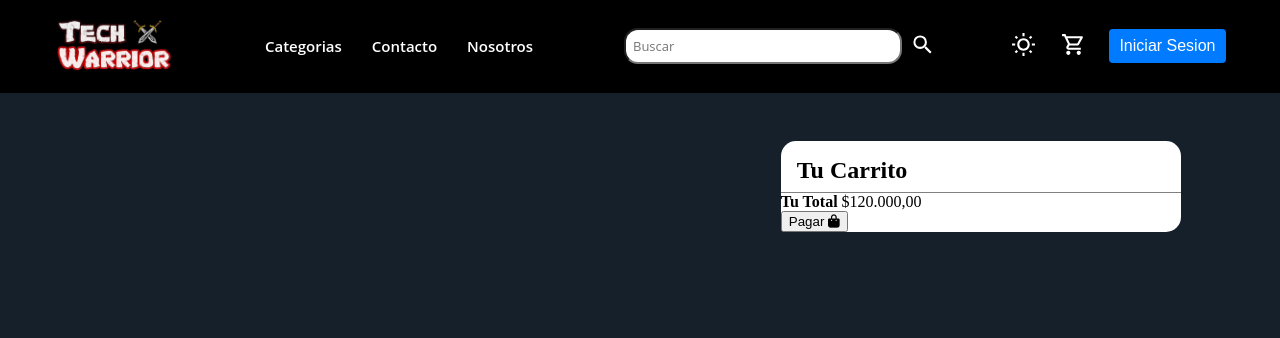
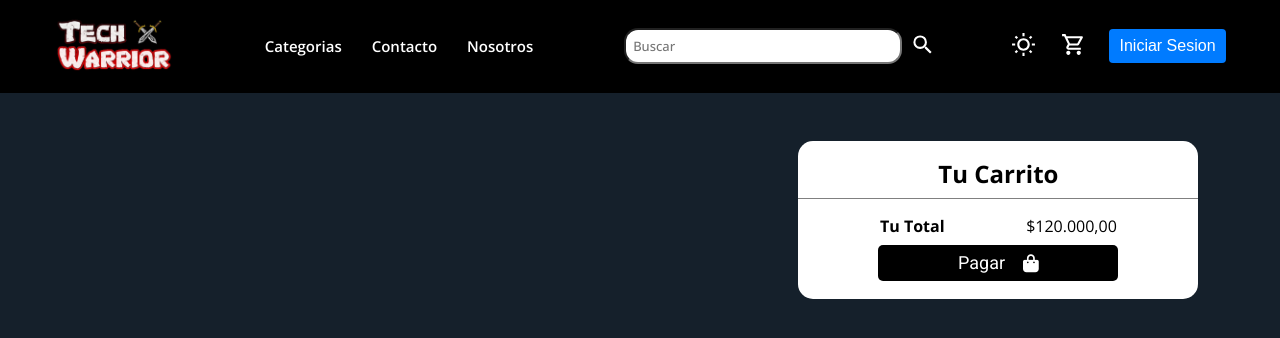
Before and after one commit to ChriisLM/TechWarrior, a plain HTML site: page carrito.html in a window 1280 px wide. Drawn offline with nearby package versions, Linux system fonts and the light colour scheme.

Commit message:
add estilos del pago del carrito

```diff
--- a/carrito.html
+++ b/carrito.html
@@ -7,6 +7,9 @@
     <link rel="stylesheet" href="/css/carrito.css">
     <link rel="stylesheet" href="/css/estilos.css">
     <link rel="stylesheet" href="https://cdnjs.cloudflare.com/ajax/libs/font-awesome/6.2.1/css/all.min.css" integrity="sha512-MV7K8+y+gLIBoVD59lQIYicR65iaqukzvf/nwasF0nqhPay5w/9lJmVM2hMDcnK1OnMGCdVK+iQrJ7lzPJQd1w==" crossorigin="anonymous" referrerpolicy="no-referrer" />
+    <link
+    href="https://fonts.googleapis.com/css2?family=Open+Sans:ital,wght@0,300..800;1,300..800&family=Roboto:ital,wght@0,100;0,300;0,400;0,500;0,700;0,900;1,100;1,300;1,400;1,500;1,700;1,900&display=swap"
+    rel="stylesheet">
 
 </head>
 <body>
--- a/css/carrito.css
+++ b/css/carrito.css
@@ -17,18 +17,24 @@
     width: 40%;
     padding: 0 2em;
     padding-top: 1em;
+    display: flex;
+    justify-content: center;
+    height: fit-content;
 }
 
 .pago-container{
     background-color: white;
     border-radius: 15px;
     width: 25em;
+    font-family: 'Open Sans', sans-serif;
 }
 
 .header-carrito{
     padding: 1em;
     padding-bottom: .5em;
     border-bottom: 1px solid gray;
+    display: flex;
+    justify-content: center;
 }
 
 .header-carrito h2{
@@ -63,3 +69,34 @@
 .carrito-item-cantidad{
     width: 3em;
 }
+
+.pago-total{
+    padding-top: 1em;
+}
+
+.fila{
+    display: flex;
+    justify-content: space-evenly;
+    padding-bottom: .5em;
+}
+
+.btn-pagar{
+    display: flex;
+    margin: 0 auto;
+    width: 60%;
+    align-items: center;
+    justify-content: center;
+    height: 2em;
+    font-family: 'Roboto', sans-serif;
+    column-gap: 1em;
+    margin-bottom: 1em;
+    background-color: black;
+    border-radius: 5px;
+    font-size: 18px;
+    cursor: pointer;
+    transition: .3s;
+    border: none;
+    color: #fff;
+}
+
+/*AGREGAR LOS ESTILOS DEL PAGO Y HACER EL FUNCIONAMIENTO DEL PAGO*/
```
Also changed, not shown: img/noCarrito.png (added).
